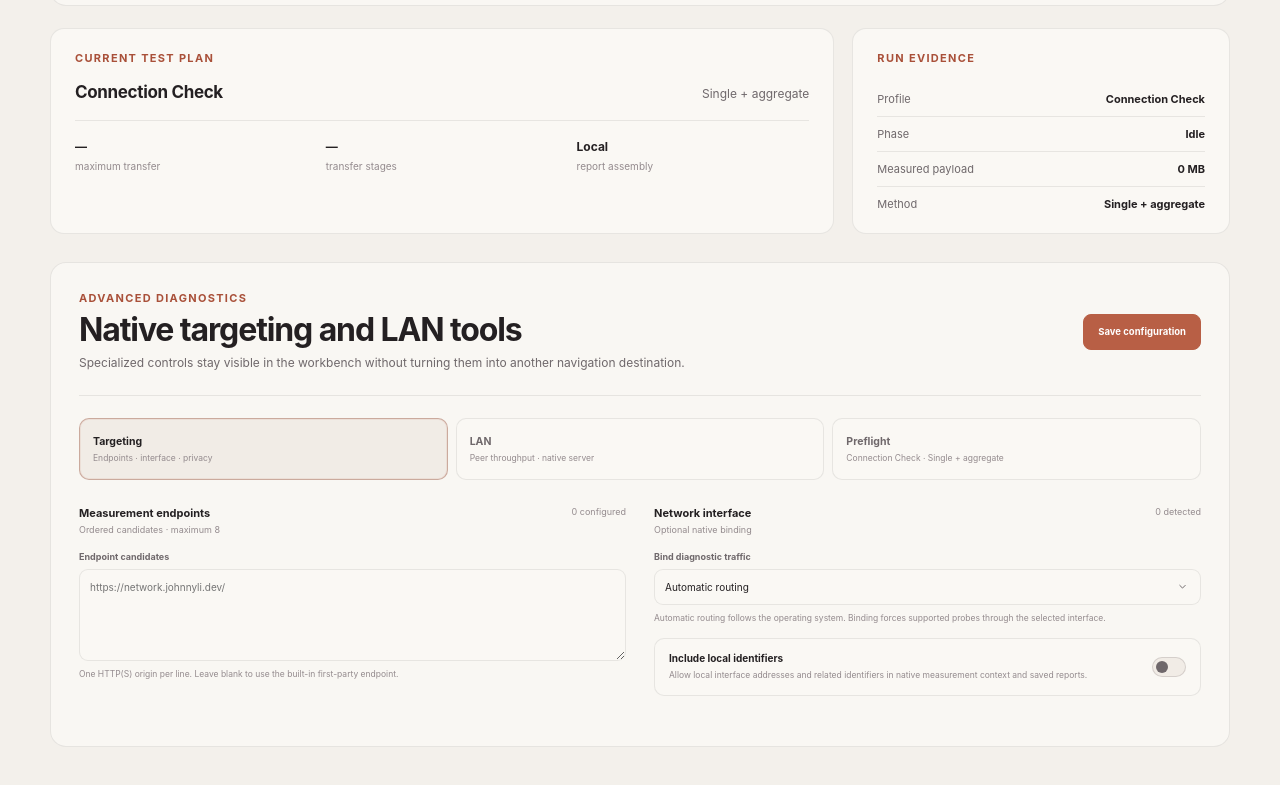
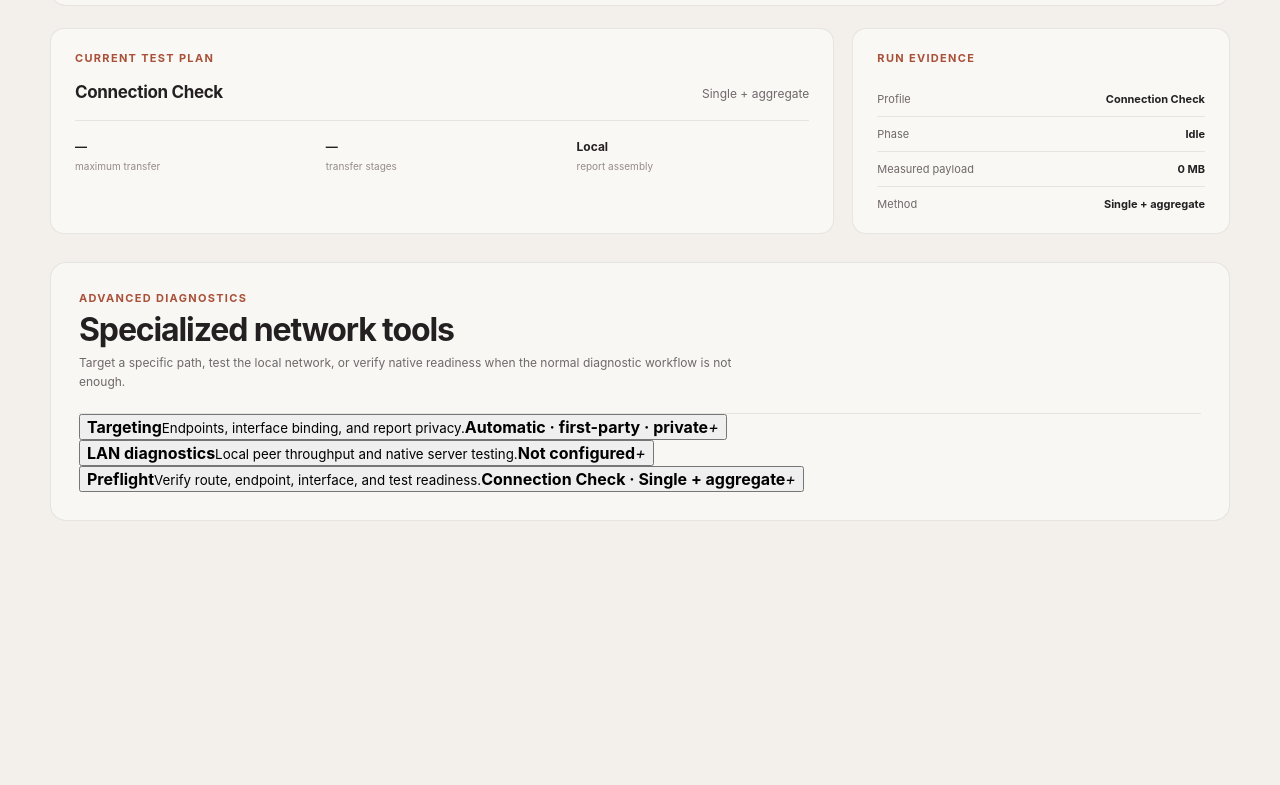
Before and after one commit to JohnnyZLi/Network-Diagnostics-Suite, a React (Vite) app in the folder tools/NetworkDiagnostics.Desktop/frontend/: page / in a window 1280 px wide. Shown: the part 1181-1966 px from the top of the page. After the commit the page ends 1764 px from the top, so only its background shows below. Built offline with nearby package versions, Linux system fonts and the light colour scheme.

Commit message:
Make advanced diagnostics progressive and surface persisted state

```diff
--- a/tools/NetworkDiagnostics.Desktop/frontend/src/AdvancedDiagnostics.tsx
+++ b/tools/NetworkDiagnostics.Desktop/frontend/src/AdvancedDiagnostics.tsx
@@ -22,6 +22,13 @@ type PreflightResult = { measurement?: unknown; interfaces?: InterfaceChoice[] }
 type LanServerStatus = { running: boolean; port?: number };
 type LanServerStart = { running: boolean; port: number };
 
+export type AdvancedRuntimeStatus = {
+  hasOverrides: boolean;
+  summary: string;
+  serverRunning: boolean;
+  serverPort: number | null;
+};
+
 const defaultSettings: AdvancedSettings = {
   endpointCandidates: [],
   interfaceId: null,
@@ -32,9 +39,21 @@ const defaultSettings: AdvancedSettings = {
   lanConnections: 4,
 };
 
-export function AdvancedDiagnostics({ profile, method }: { profile: DiagnosticProfile; method: TransferMethod }) {
+export function AdvancedDiagnostics({
+  profile,
+  method,
+  onStatusChange,
+  resetRequest = 0,
+}: {
+  profile: DiagnosticProfile;
+  method: TransferMethod;
+  onStatusChange?: (status: AdvancedRuntimeStatus) => void;
+  resetRequest?: number;
+}) {
   const preflightRef = useRef<HTMLElement>(null);
-  const [tool, setTool] = useState<AdvancedTool>('targeting');
+  const persistedSettings = useRef<AdvancedSettings>(defaultSettings);
+  const handledResetRequest = useRef(0);
+  const [tool, setTool] = useState<AdvancedTool | null>(null);
   const [settings, setSettings] = useState<AdvancedSettings>(defaultSettings);
   const [endpointText, setEndpointText] = useState('');
   const [interfaces, setInterfaces] = useState<InterfaceChoice[]>([]);
@@ -60,10 +79,12 @@ export function AdvancedDiagnostics({ profile, method }: { profile: DiagnosticPr
       desktopBridge.request<LanServerStatus>('lan.server.status'),
     ]).then(([saved, choices, server]) => {
       if (cancelled) return;
+      persistedSettings.current = saved;
       setSettings(saved);
       setEndpointText(saved.endpointCandidates.join('\n'));
       setInterfaces(choices);
       setServerRunning(server.running);
+      emitStatus(saved, server.running);
     }).catch((value: Error) => {
       if (!cancelled) setError(value.message);
     }).finally(() => {
@@ -77,11 +98,16 @@ export function AdvancedDiagnostics({ profile, method }: { profile: DiagnosticPr
     const removeStarted = desktopBridge.on<{ port: number }>('lan.server.started', () => {
       setServerRunning(true);
       setNotice('LAN throughput server started.');
+      emitStatus(persistedSettings.current, true);
     });
-    const removeStopped = desktopBridge.on<{ port: number }>('lan.server.stopped', () => setServerRunning(false));
+    const removeStopped = desktopBridge.on<{ port: number }>('lan.server.stopped', () => {
+      setServerRunning(false);
+      emitStatus(persistedSettings.current, false);
+    });
     const removeFailed = desktopBridge.on<{ message: string }>('lan.server.failed', (next) => {
       setServerRunning(false);
       setError(next.message);
+      emitStatus(persistedSettings.current, false);
     });
     return () => {
       removeStarted();
@@ -89,6 +115,16 @@ export function AdvancedDiagnostics({ profile, method }: { profile: DiagnosticPr
       removeFailed();
     };
   }, []);
+
+  useEffect(() => {
+    if (!resetRequest || resetRequest === handledResetRequest.current || loading) return;
+    handledResetRequest.current = resetRequest;
+    void resetToDefaults();
+  }, [resetRequest, loading]);
+
+  function emitStatus(saved: AdvancedSettings, running: boolean) {
+    onStatusChange?.(runtimeStatus(saved, running));
+  }
 
   function patchSettings<K extends keyof AdvancedSettings>(key: K, value: AdvancedSettings[K]) {
     setSettings((current) => ({ ...current, [key]: value }));
@@ -131,8 +167,10 @@ export function AdvancedDiagnostics({ profile, method }: { profile: DiagnosticPr
       lanDurationSeconds: settings.lanDurationSeconds,
       lanConnections: settings.lanConnections,
     });
+    persistedSettings.current = next;
     setSettings(next);
     setEndpointText(next.endpointCandidates.join('\n'));
+    emitStatus(next, serverRunning);
     return next;
   }
 
@@ -144,6 +182,25 @@ export function AdvancedDiagnostics({ profile, method }: { profile: DiagnosticPr
       if (await persist()) setNotice('Advanced configuration saved locally.');
     } catch (value) {
       setError(value instanceof Error ? value.message : 'Advanced configuration could not be saved.');
+    } finally {
+      setBusy(false);
+    }
+  }
+
+  async function resetToDefaults() {
+    setBusy(true);
+    setError(null);
+    setNotice(null);
+    try {
+      const next = await desktopBridge.request<AdvancedSettings>('settings.setAdvanced', defaultSettings);
+      persistedSettings.current = next;
+      setSettings(next);
+      setEndpointText(next.endpointCandidates.join('\n'));
+      setPreflight(null);
+      emitStatus(next, serverRunning);
+      setNotice('Advanced run configuration reset to defaults.');
+    } catch (value) {
+      setError(value instanceof Error ? value.message : 'Advanced configuration could not be reset.');
     } finally {
       setBusy(false);
     }
@@ -177,6 +234,7 @@ export function AdvancedDiagnostics({ profile, method }: { profile: DiagnosticPr
       if (serverRunning) {
         await desktopBridge.request<{ stopped: boolean }>('lan.server.stop');
         setServerRunning(false);
+        emitStatus(persistedSettings.current, false);
         setNotice('LAN throughput server stopped.');
       } else {
         const validationError = validate();
@@ -186,6 +244,7 @@ export function AdvancedDiagnostics({ profile, method }: { profile: DiagnosticPr
         }
         const started = await desktopBridge.request<LanServerStart>('lan.server.start', { port: settings.lanPort });
         setServerRunning(started.running);
+        emitStatus(persistedSettings.current, started.running);
         setNotice(`LAN throughput server listening on port ${started.port}.`);
       }
     } catch (value) {
@@ -203,22 +262,10 @@ export function AdvancedDiagnostics({ profile, method }: { profile: DiagnosticPr
       <div className="workbench-section-header advanced-workbench-header">
         <div>
           <span className="section-kicker">Advanced diagnostics</span>
-          <h2 id="advanced-workbench-title">Native targeting and LAN tools</h2>
-          <p>Specialized controls stay visible in the workbench without turning them into another navigation destination.</p>
+          <h2 id="advanced-workbench-title">Specialized network tools</h2>
+          <p>Target a specific path, test the local network, or verify native readiness when the normal diagnostic workflow is not enough.</p>
         </div>
-        <button type="button" className="advanced-primary workbench-save" disabled={busy || loading} onClick={() => void save()}>{busy ? 'Working…' : 'Save configuration'}</button>
-      </div>
-
-      <div className="advanced-workbench-tabs" aria-label="Advanced diagnostic tools">
-        <button type="button" className={tool === 'targeting' ? 'active' : ''} onClick={() => setTool('targeting')}>
-          <strong>Targeting</strong><span>Endpoints · interface · privacy</span>
-        </button>
-        <button type="button" className={tool === 'lan' ? 'active' : ''} onClick={() => setTool('lan')}>
-          <strong>LAN</strong><span>Peer throughput · native server</span>
-        </button>
-        <button type="button" className={tool === 'preflight' ? 'active' : ''} onClick={() => setTool('preflight')}>
-          <strong>Preflight</strong><span>{profileLabel(profile)} · {methodLabel(method)}</span>
-        </button>
+        {serverRunning && <span className="advanced-server-state running"><i />LAN server · :{settings.lanPort}</span>}
       </div>
 
       {error && <div className="advanced-error" role="alert">{error}</div>}
@@ -226,7 +273,33 @@ export function AdvancedDiagnostics({ profile, method }: { profile: DiagnosticPr
 
       {loading ? (
         <div className="workbench-loading"><span className="advanced-loader" /><strong>Reading native configuration</strong><p>Settings and interface choices stay on this computer.</p></div>
-      ) : tool === 'targeting' ? (
+      ) : (
+        <>
+          <div className="advanced-tool-grid" aria-label="Advanced diagnostic tools">
+            <AdvancedToolCard
+              title="Targeting"
+              description="Endpoints, interface binding, and report privacy."
+              status={targetingSummary(persistedSettings.current)}
+              active={tool === 'targeting'}
+              onClick={() => setTool((current) => current === 'targeting' ? null : 'targeting')}
+            />
+            <AdvancedToolCard
+              title="LAN diagnostics"
+              description="Local peer throughput and native server testing."
+              status={serverRunning ? `Server listening on :${settings.lanPort}` : settings.lanTarget?.trim() ? 'LAN peer configured' : 'Not configured'}
+              active={tool === 'lan'}
+              onClick={() => setTool((current) => current === 'lan' ? null : 'lan')}
+            />
+            <AdvancedToolCard
+              title="Preflight"
+              description="Verify route, endpoint, interface, and test readiness."
+              status={preflight ? 'Last preflight complete' : `${profileLabel(profile)} · ${methodLabel(method)}`}
+              active={tool === 'preflight'}
+              onClick={() => setTool((current) => current === 'preflight' ? null : 'preflight')}
+            />
+          </div>
+
+          {tool === 'targeting' && (
             <div className="advanced-workbench-pane targeting-pane">
               <section className="advanced-section">
                 <div className="advanced-section-heading">
@@ -267,8 +340,11 @@ export function AdvancedDiagnostics({ profile, method }: { profile: DiagnosticPr
                   <input type="checkbox" checked={settings.includeLocalIdentifiers} onChange={(event) => patchSettings('includeLocalIdentifiers', event.target.checked)} />
                 </label>
               </section>
+              <div className="advanced-pane-actions"><button type="button" className="advanced-primary" disabled={busy} onClick={() => void save()}>{busy ? 'Working…' : 'Save targeting'}</button></div>
             </div>
-      ) : tool === 'lan' ? (
+          )}
+
+          {tool === 'lan' && (
             <div className="advanced-workbench-pane lan-pane">
               <section className="advanced-section">
                 <div className="advanced-section-heading">
@@ -297,8 +373,11 @@ export function AdvancedDiagnostics({ profile, method }: { profile: DiagnosticPr
                   <button type="button" disabled={busy} className={serverRunning ? 'stop' : ''} onClick={() => void toggleLanServer()}>{serverRunning ? 'Stop server' : 'Start server'}</button>
                 </div>
               </section>
+              <div className="advanced-pane-actions"><button type="button" className="advanced-primary" disabled={busy} onClick={() => void save()}>{busy ? 'Working…' : 'Save LAN settings'}</button></div>
             </div>
-      ) : (
+          )}
+
+          {tool === 'preflight' && (
             <div ref={preflightRef as React.RefObject<HTMLDivElement>} className="advanced-workbench-pane preflight-pane">
               <section className="advanced-section advanced-preflight-section">
                 <div className="advanced-section-heading">
@@ -318,8 +397,42 @@ export function AdvancedDiagnostics({ profile, method }: { profile: DiagnosticPr
               </section>
             </div>
           )}
+        </>
+      )}
     </section>
   );
+}
+
+function AdvancedToolCard({ title, description, status, active, onClick }: { title: string; description: string; status: string; active: boolean; onClick: () => void }) {
+  return (
+    <button type="button" className={`advanced-tool-card ${active ? 'active' : ''}`} aria-expanded={active} onClick={onClick}>
+      <span><strong>{title}</strong><small>{description}</small></span>
+      <b>{status}</b>
+      <i aria-hidden="true">{active ? '−' : '+'}</i>
+    </button>
+  );
+}
+
+function runtimeStatus(settings: AdvancedSettings, serverRunning: boolean): AdvancedRuntimeStatus {
+  const parts: string[] = [];
+  if (settings.interfaceId) parts.push(settings.interfaceId);
+  if (settings.endpointCandidates.length > 0) parts.push(`${settings.endpointCandidates.length} custom endpoint${settings.endpointCandidates.length === 1 ? '' : 's'}`);
+  if (settings.includeLocalIdentifiers) parts.push('identifiers included');
+  if (settings.lanTarget?.trim()) parts.push('LAN peer configured');
+  return {
+    hasOverrides: parts.length > 0,
+    summary: parts.length > 0 ? parts.join(' · ') : 'Default routing · first-party endpoint · identifiers excluded',
+    serverRunning,
+    serverPort: serverRunning ? settings.lanPort : null,
+  };
+}
+
+function targetingSummary(settings: AdvancedSettings): string {
+  const parts: string[] = [];
+  if (settings.interfaceId) parts.push(settings.interfaceId);
+  if (settings.endpointCandidates.length > 0) parts.push(`${settings.endpointCandidates.length} endpoint${settings.endpointCandidates.length === 1 ? '' : 's'}`);
+  if (settings.includeLocalIdentifiers) parts.push('Identifiers included');
+  return parts.length > 0 ? parts.join(' · ') : 'Automatic · first-party · private';
 }
 
 function interfaceId(choice: InterfaceChoice): string | null { return stringValue(choice, ['id', 'interfaceId', 'adapterId', 'name']); }
```
Lines whose indentation alone changed are shown as unchanged.
